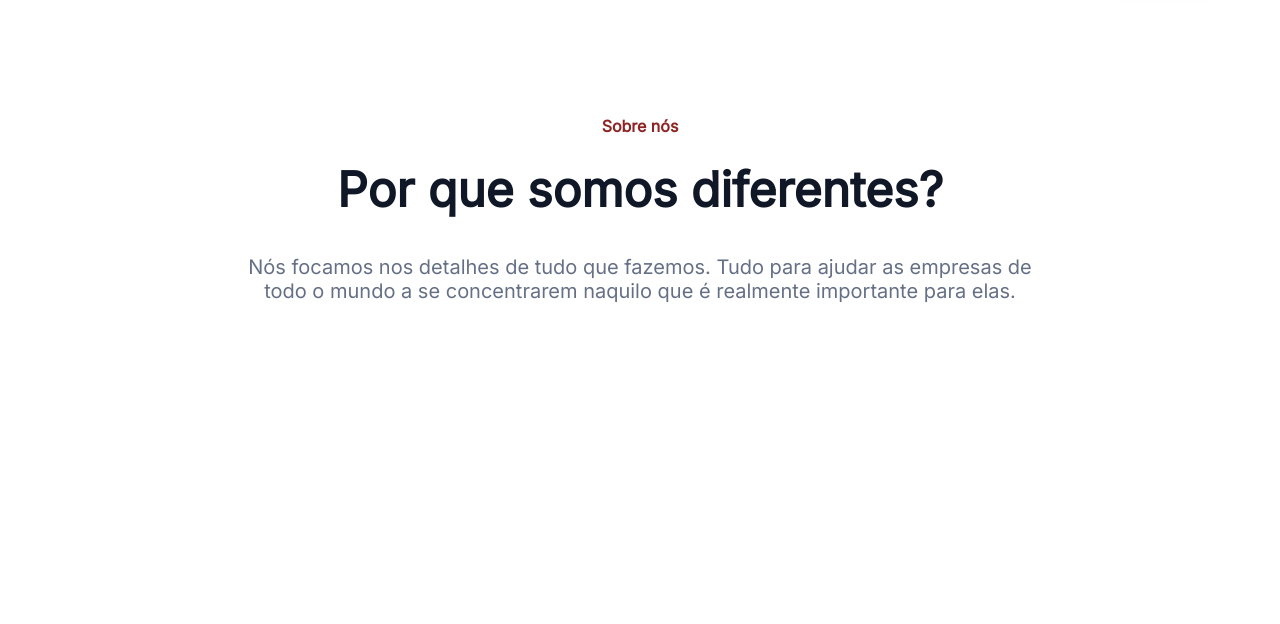
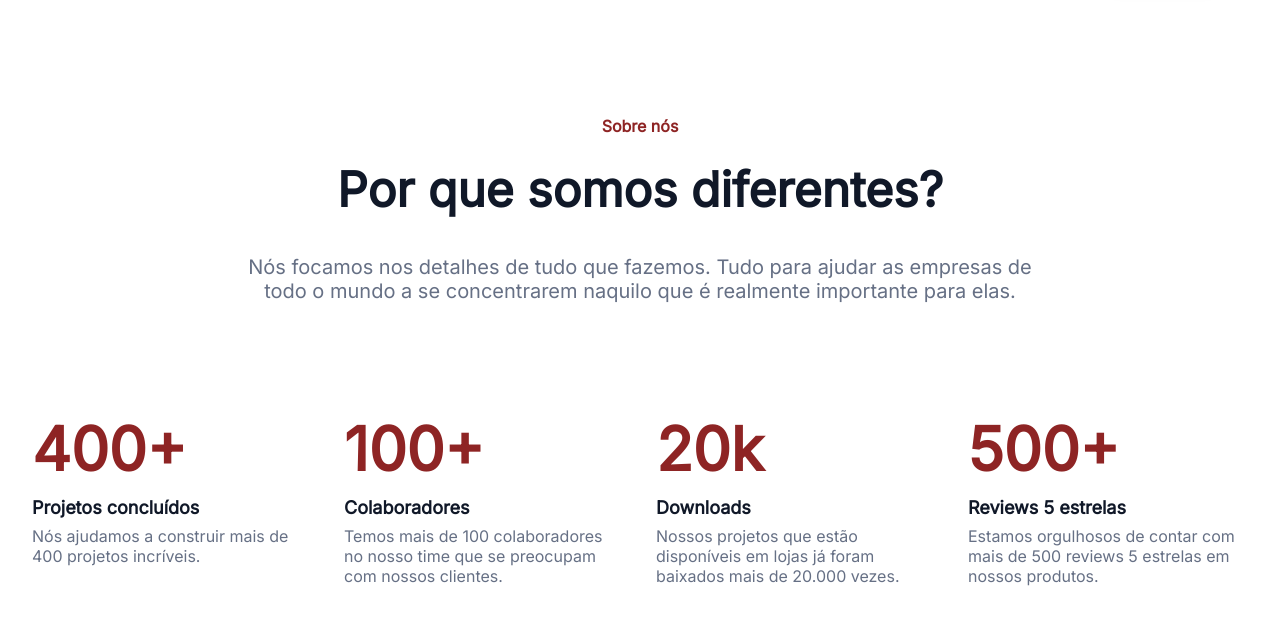
Before and after one commit to FlavioFLV/-7DaysOfCode, a plain HTML site: page index.html in a window 1280 px wide. Shown: the part 74-698 px from the top of the page. Drawn offline with Linux system fonts and the light colour scheme.

Commit message:
desenvolver a seção de métricas e resultados da sua página - CONCLUÍDO

```diff
--- a/index.html
+++ b/index.html
@@ -32,5 +32,28 @@
         <h1>Por que somos diferentes?</h1>
         <p>Nós focamos nos detalhes de tudo que fazemos. Tudo para ajudar as empresas de todo o mundo a se concentrarem naquilo que é realmente importante para elas.</p>
     </section>
+    <section class="metricas-container">
+        <div>
+            <span>400+</span>
+            <h2>Projetos concluídos</h2>
+            <p>Nós ajudamos a construir mais de 400 projetos incríveis.</p>
+        </div>
+        <div>
+            <span>100+</span>
+            <h2>Colaboradores</h2>
+            <p>Temos mais de 100 colaboradores no nosso time que se preocupam com nossos clientes.</p>
+        </div>
+        <div>
+            <span>20k</span>
+            <h2>Downloads</h2>
+            <p>Nossos projetos que estão disponíveis em lojas já foram baixados mais de 20.000 vezes.</p>
+        </div>
+        <div>
+            <span>500+</span>
+            <h2>Reviews 5 estrelas</h2>
+            <p>Estamos orgulhosos de contar com mais de 500 reviews 5 estrelas em nossos produtos.</p>
+        </div>
+    </section>
+
 </main>
 </html>
--- a/public/stylesheets/style.css
+++ b/public/stylesheets/style.css
@@ -3,6 +3,7 @@
 :root {
     --text-color: #667085;
     --main-color: #8E2424;
+    --title-color: #101828;
 }
 
 * {
@@ -64,7 +65,6 @@
     height: 407px;
     text-align: center;
 }
-
 .about-us span {
     font-size: 16px;
     font-weight: 600;
@@ -74,10 +74,34 @@
     margin: 24px 0 36px 0;
     font-size: 48px;
     font-weight: 600;
-    color: #101828;
+    color: var(--title-color);
 }
 .about-us p {
     width: 791px;
     font-size: 20px;
     color: var(--text-color);
 }
+
+.metricas-container {
+    display: flex;
+    justify-content: center;
+    gap: 32px;
+    height: 288px;
+}
+.metricas-container div {
+    width: 280px;
+}
+.metricas-container span {
+    font-size: 60px;
+    font-weight: 600;
+    color: var(--main-color);
+}
+.metricas-container h2 {
+    font-size: 18px;
+    color: var(--title-color);
+    margin: 12px 0 8px;
+}
+.metricas-container p {
+    font-size: 16px;
+    color: var(--text-color);
+}
```
Also changed, not shown: 1 other file.
